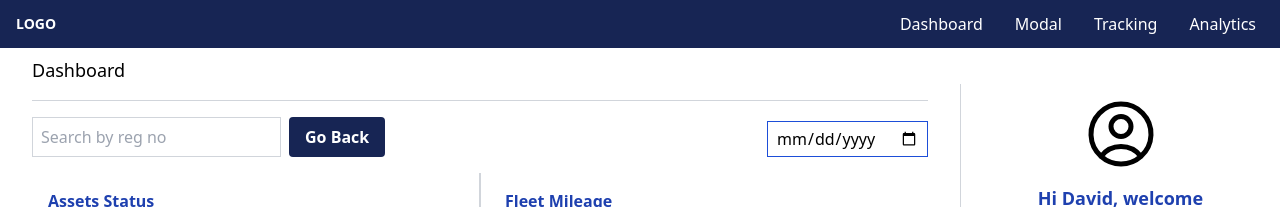
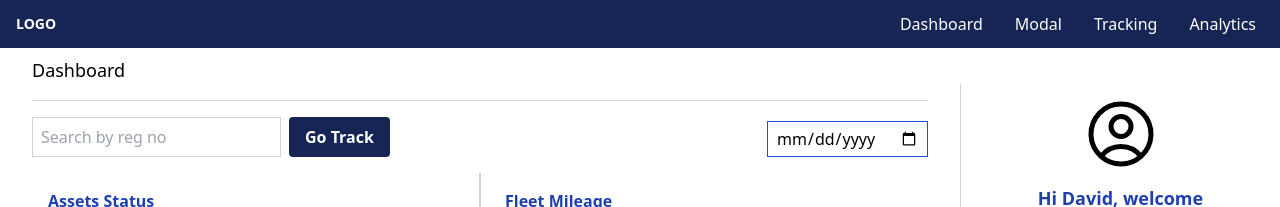
Before and after one commit to Felexonyango/Assessment, a React (Vite) app: page / in a window 1280 px wide. Shown: the top 207 px of the page. Built offline with nearby package versions, Linux system fonts and the light colour scheme.

Commit message:
updated changes

```diff
--- a/src/components/Dashboard.jsx
+++ b/src/components/Dashboard.jsx
@@ -57,7 +57,7 @@ function Dashboard() {
                 type="button"
                 className=" bg-blue-950   text-white font-bold py-2 px-4 rounded"
               >
-                Go Back
+                Go Track
               </button>
             </div>
             <div className="ml-0 sm:ml-auto sm:mt-1">
```
